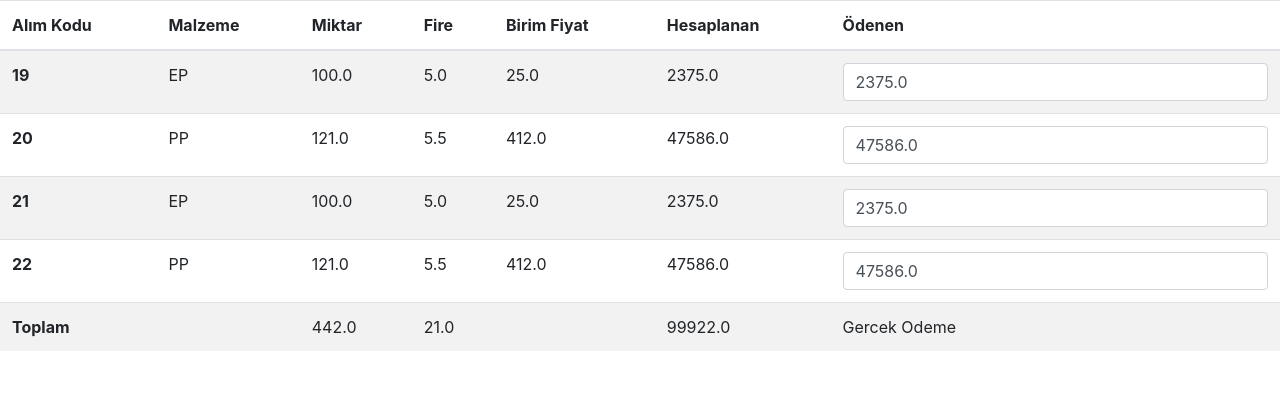
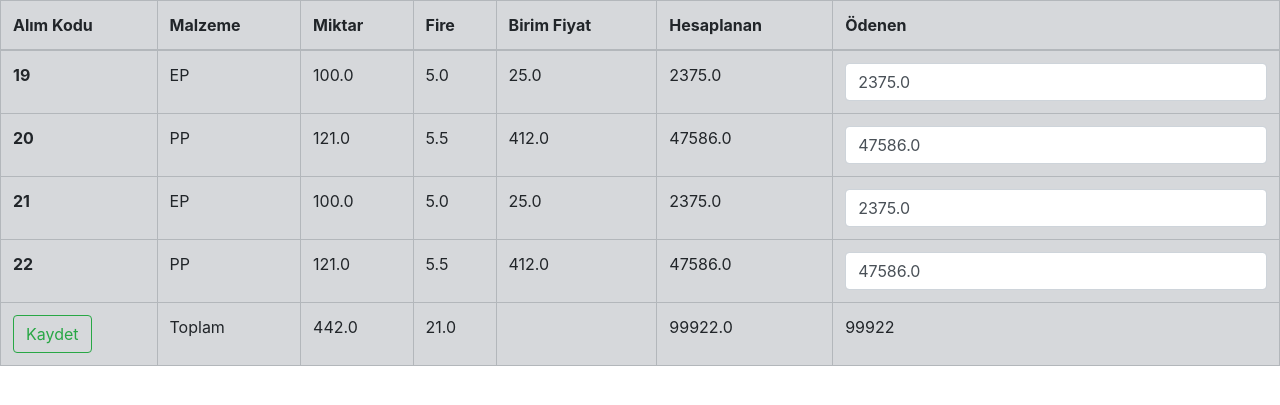
Before and after one commit to ArdahanTemel/PP, a Django app: page /al/son/45 in a window 1280 px wide. Shown: the part 56-461 px from the top of the page. Run offline with Django 4.2, Linux system fonts and the light colour scheme; data comes from the database, SQL or seed files in the repository; both versions use the stored data as it was after the commit; some libraries are stand-ins or nearby versions.

Commit message:
20230816-1

```diff
--- a/mainPage/djangoForms.py
+++ b/mainPage/djangoForms.py
@@ -76,4 +76,4 @@ class AlimKayitlarQueryForm(forms.Form):
                               required=False)
 
 class FinalizeBuy(forms.Form):
-    odenecek=forms.FloatField(label="",widget=forms.NumberInput(attrs={"class": "form-control odeme"}))
+    odenecek=forms.FloatField(label="",widget=forms.NumberInput(attrs={"class": "form-control sum-input"}))
--- a/mainPage/templates/mainPage/base.html
+++ b/mainPage/templates/mainPage/base.html
@@ -9,6 +9,37 @@
           integrity="sha384-9aIt2nRpC12Uk9gS9baDl411NQApFmC26EwAOH8WgZl5MYYxFfc+NcPb1dKGj7Sk" crossorigin="anonymous">
     <link rel="stylesheet"
           href="https://fonts.googleapis.com/css2?family=Material+Symbols+Outlined:opsz,wght,FILL,GRAD@20..48,100..700,0..1,-50..200"/>
+
+    <script>
+        document.addEventListener("DOMContentLoaded", function () {
+    // Get all the input fields with the class 'sum-input'
+    const inputFields = document.querySelectorAll(".sum-input");
+
+    // Get the <td> element where you want to display the sum
+    const sumTd = document.getElementById("sum-td");
+
+    // Function to calculate and update the sum
+    function updateSum() {
+        let sum = 0;
+        inputFields.forEach((inputField) => {
+            sum += parseFloat(inputField.value) || 0;
+        });
+
+        // Update the content of the <td> element with the calculated sum
+        sumTd.textContent = sum;
+    }
+
+    // Listen for changes in the input fields
+    inputFields.forEach((inputField) => {
+        inputField.addEventListener("change", updateSum);
+    });
+
+    // Initial sum calculation and update
+    updateSum();
+
+    });
+    </script>
+
 
 
     <style>
@@ -61,6 +92,8 @@
       }
 
 }
+
+
 
 
 
--- a/mainPage/templates/mainPage/buyQueryTable.html
+++ b/mainPage/templates/mainPage/buyQueryTable.html
@@ -20,7 +20,7 @@ document.getElementById('result').textContent = sum;
 
 <form action="" method="post">
   {%csrf_token%}
-  <table class="table table-bordered ">
+  <table class="table table-bordered table-secondary ">
   <thead>
     <tr>
       <th scope="col"><button class="btn btn-success" type="submit">Ara</button></th>
--- a/mainPage/templates/mainPage/finalizeBuy.html
+++ b/mainPage/templates/mainPage/finalizeBuy.html
@@ -1,4 +1,6 @@
 {% extends 'mainPage/base.html' %}
+
+
 
 
 {% block content %}
@@ -8,7 +10,7 @@
 <div class="row">
     <div class="col col-md-12 ">
 
-        <table class="table table-striped ">
+        <table class="table table-bordered table-secondary">
             <thead>
             <tr>
                 <th scope="col">Alım Kodu</th>
@@ -38,14 +40,17 @@
 
 
                                 <tr>
-                <th>Toplam</th>
-                <td></td>
+                <th>
+                <button class="btn btn-outline-success" type="submit">Kaydet</button>
+                </th>
+                <td>Toplam</td>
                 <td>{{miktar}}</td>
                 <td>{{hurda}}</td>
                 <td></td>
                 <td>{{odeme}}</td>
-                <td>Gercek Odeme</td>
+                <td id="sum-td">0</td>
             </tr>
+
             </form>
 
 
--- a/mainPage/views.py
+++ b/mainPage/views.py
@@ -238,6 +238,25 @@ def buy1(request, id):
 
 
 def finalizeBuy(request, kantarID):
+    if request.method == "POST":
+        # print(dict(request.POST)['odenecek'][0])
+        # print('------')
+        # print(kantarID)
+
+        alimlar=models.MalAlim.objects.filter(kantar=kantarID)
+        # alimlar[0].odenecek=500
+
+        for i in alimlar:
+            print(i)
+            print("aaaa")
+        for i in range(len(dict(request.POST)['odenecek'])):
+
+            alimlar[i].odenecek=dict(request.POST)['odenecek'][i]
+            print(alimlar[i].odenecek)
+            alimlar[i].save()
+        return redirect(reverse("mainPage"))
+
+
     # Get all alims by kantarID
     alimQuery = models.MalAlim.objects.filter(kantar=kantarID)
 
```
Also changed, not shown: db.sqlite3.
